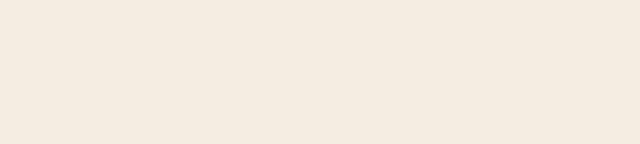
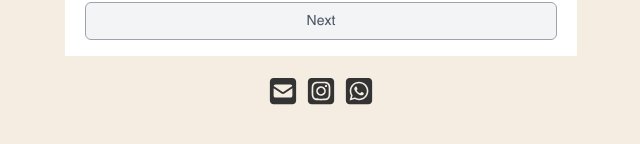
Before and after one commit to Youssef97dev/casalalla-book, a Next.js app: page /booking in a window 1280 px wide. Shown: the part 730-874 px from the top of the page, without its empty margins (319-959 px from the left). Built offline with nearby package versions, Linux system fonts and the light colour scheme.

Commit message:
add new reservation  8

```diff
--- a/src/app/booking/components/Book.jsx
+++ b/src/app/booking/components/Book.jsx
@@ -8,11 +8,6 @@ import DatePicker from "rsuite/DatePicker";
 import { Swiper, SwiperSlide } from "swiper/react";
 import { IoMdPerson } from "react-icons/io";
 import Link from "next/link";
-import {
-  FaSquareWhatsapp,
-  FaSquareInstagram,
-  FaSquareEnvelope,
-} from "react-icons/fa6";
 
 // Import Swiper styles
 import "swiper/css";
--- a/src/app/booking/page.jsx
+++ b/src/app/booking/page.jsx
@@ -1,9 +1,32 @@
 import Book from "./components/Book";
+import Link from "next/link";
+import {
+  FaSquareWhatsapp,
+  FaSquareInstagram,
+  FaSquareEnvelope,
+} from "react-icons/fa6";
 
 const page = () => {
   return (
-    <div className="bg-[#F5EDE2] w-full h-[120vh] px-0 lg:px-20 xl:px-96 py-0 lg:py-10">
+    <div className="bg-[#F5EDE2] w-full flex flex-col justify-center items-center h-[120vh] px-0 lg:px-20 xl:px-96 py-0 lg:py-10">
       <Book />
+      <div className="w-full flex gap-2 justify-center text-[#333333] items-center mt-5">
+        <Link
+          target="_blank"
+          href="mailto:reservations@casalallatakerkoust.com"
+        >
+          <FaSquareEnvelope size={30} className="cursor-pointer" />
+        </Link>
+        <Link
+          target="_blank"
+          href="https://www.instagram.com/casa.lalla.takerkoust"
+        >
+          <FaSquareInstagram size={30} className="cursor-pointer" />
+        </Link>
+        <Link target="_blank" href="http://wa.me/212675480018">
+          <FaSquareWhatsapp size={30} className="cursor-pointer" />
+        </Link>
+      </div>
     </div>
   );
 };
```
